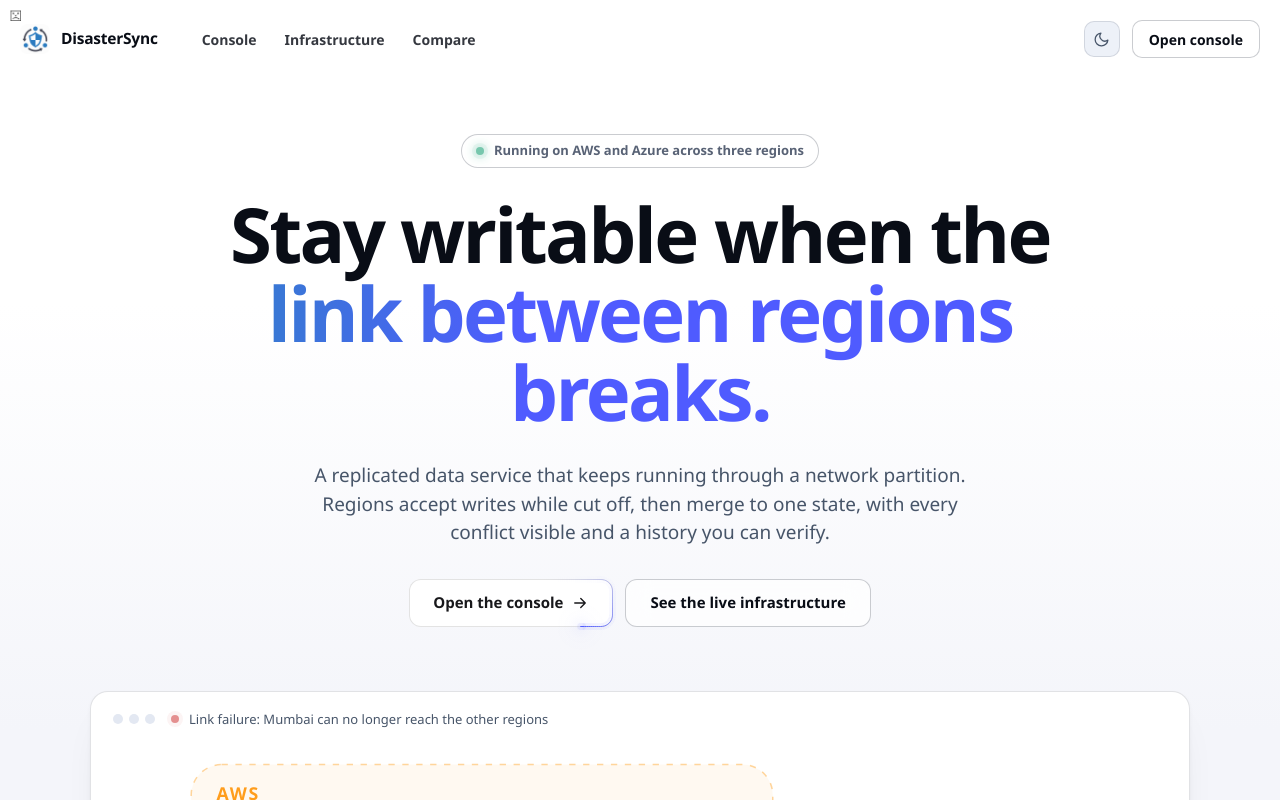
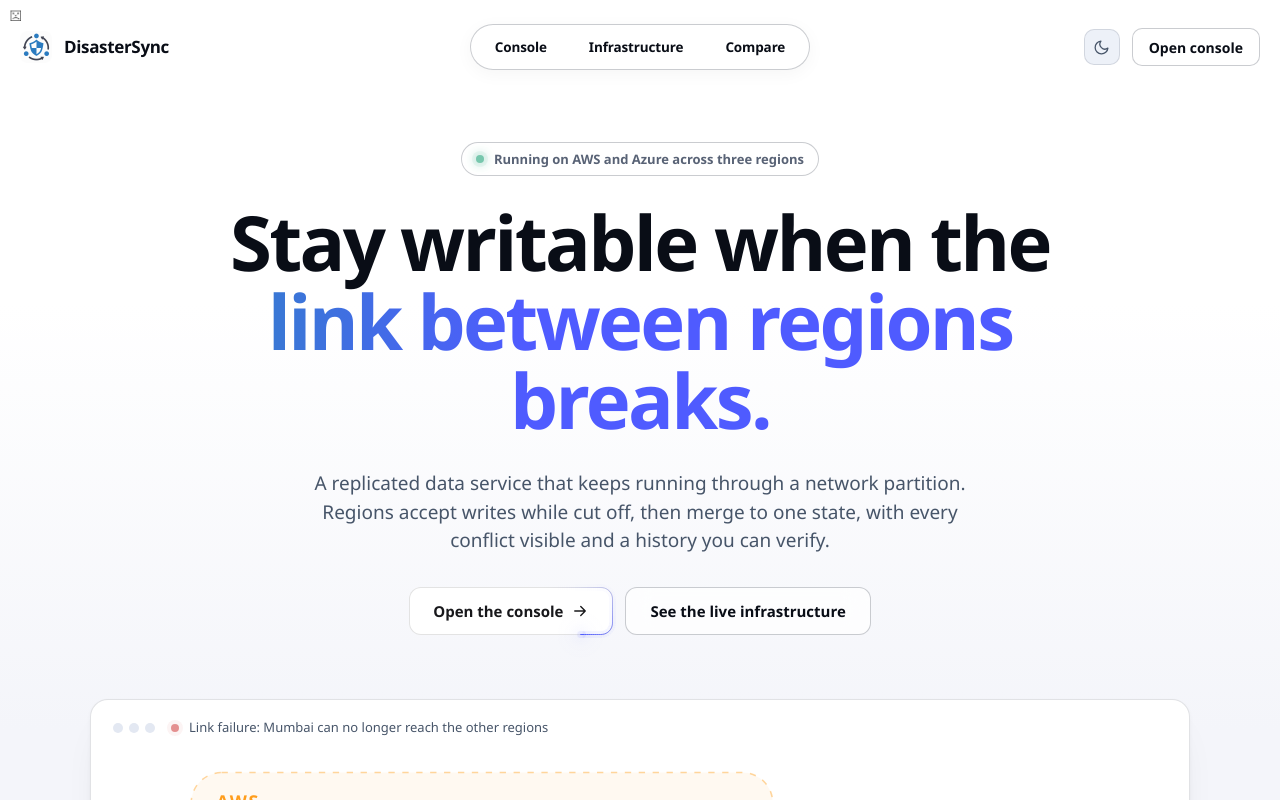
Before and after one commit to Shadab7621/CodeAstra, a React (Vite) app in the folder dashboard/: page / in a window 1280 px wide. Shown: the top 800 px of the page. Built offline with nearby package versions, Linux system fonts and the light colour scheme.

Commit message:
Center hero navbar links and align brand left with logo and actions right

```diff
--- a/dashboard/src/components/Hero.jsx
+++ b/dashboard/src/components/Hero.jsx
@@ -80,17 +80,27 @@ export default function Hero({ onEnter, onToggleTheme, results }) {
       </div>
 
       <nav className="hero-nav">
-        <span className="brand"><img src="/logo.png" alt="DisasterSync" className="brand-mark" />DisasterSync</span>
-        <div className="hero-links">
-          <button onClick={() => onEnter('overview')}>Console</button>
-          <button onClick={() => onEnter('infrastructure')}>Infrastructure</button>
-          <button onClick={() => onEnter('compare')}>Compare</button>
+        <div className="hero-nav-left">
+          <span className="brand">
+            <img src="/logo.png" alt="DisasterSync" className="brand-mark" />
+            <span className="brand-name">DisasterSync</span>
+          </span>
         </div>
-        <span className="spacer" />
-        <button className="icon-btn" onClick={onToggleTheme} aria-label="Toggle light and dark theme">
-          {dark ? <Sun /> : <Moon />}
-        </button>
-        <button className="btn btn-glass" onClick={() => onEnter('overview')}>Open console</button>
+
+        <div className="hero-nav-center">
+          <div className="hero-links">
+            <button type="button" onClick={() => onEnter('overview')}>Console</button>
+            <button type="button" onClick={() => onEnter('infrastructure')}>Infrastructure</button>
+            <button type="button" onClick={() => onEnter('compare')}>Compare</button>
+          </div>
+        </div>
+
+        <div className="hero-nav-right">
+          <button type="button" className="icon-btn" onClick={onToggleTheme} aria-label="Toggle light and dark theme">
+            {dark ? <Sun /> : <Moon />}
+          </button>
+          <button type="button" className="btn btn-glass" onClick={() => onEnter('overview')}>Open console</button>
+        </div>
       </nav>
 
       <header className="hero-center">
--- a/dashboard/src/styles.css
+++ b/dashboard/src/styles.css
@@ -967,11 +967,90 @@ tr.flash td { animation: flash 1.2s var(--ease); }
 .hero { position: relative; min-height: 100vh; overflow: hidden; background: var(--bg); }
 .hero-bg { position: absolute; inset: 0 0 auto 0; height: 760px; z-index: 0; pointer-events: none; }
 .hero-bg::after { content: ""; position: absolute; inset: 0; background: linear-gradient(to bottom, transparent 40%, var(--bg) 96%); }
-.hero-nav { position: relative; z-index: 2; display: flex; align-items: center; gap: 12px; width: min(1240px, calc(100% - 32px)); margin: 0 auto; padding: 20px 0; }
-.hero-links { display: flex; gap: 4px; margin-left: 20px; }
-.hero-links button { background: none; border: 0; padding: 8px 12px; border-radius: 9px; color: var(--text); opacity: 0.82; font-weight: 600; transition: opacity 0.18s, background-color 0.18s; }
-.hero-links button:hover { opacity: 1; background: var(--glass); }
-@media (max-width: 760px) { .hero-links { display: none; } }
+.hero-nav {
+  position: relative;
+  z-index: 10;
+  display: grid;
+  grid-template-columns: 1fr auto 1fr;
+  align-items: center;
+  width: min(1240px, calc(100% - 32px));
+  margin: 0 auto;
+  padding: 24px 0 16px;
+}
+.hero-nav-left {
+  display: flex;
+  align-items: center;
+  justify-content: flex-start;
+}
+.hero-nav-left .brand {
+  display: inline-flex;
+  align-items: center;
+  gap: 12px;
+  cursor: pointer;
+}
+.hero-nav-left .brand-mark {
+  width: 32px;
+  height: 32px;
+  border-radius: 8px;
+  object-fit: contain;
+  display: block;
+}
+.hero-nav-left .brand-name {
+  font-family: var(--display);
+  font-size: 17px;
+  font-weight: 750;
+  letter-spacing: -0.02em;
+  color: var(--text);
+}
+.hero-nav-center {
+  display: flex;
+  align-items: center;
+  justify-content: center;
+}
+.hero-links {
+  display: inline-flex;
+  align-items: center;
+  gap: 6px;
+  padding: 4px 6px;
+  background: var(--glass);
+  backdrop-filter: blur(16px);
+  border: 1px solid var(--border-strong);
+  border-radius: 999px;
+  box-shadow: 0 4px 18px rgba(0, 0, 0, 0.04);
+}
+.hero-links button {
+  background: transparent;
+  border: 0;
+  padding: 8px 18px;
+  border-radius: 999px;
+  color: var(--text);
+  font-size: 13.5px;
+  font-weight: 650;
+  letter-spacing: -0.01em;
+  cursor: pointer;
+  transition: all 0.18s cubic-bezier(0.16, 1, 0.3, 1);
+  white-space: nowrap;
+}
+.hero-links button:hover {
+  background: var(--surface);
+  color: var(--accent);
+  box-shadow: 0 2px 10px rgba(0, 0, 0, 0.08);
+}
+.hero-nav-right {
+  display: flex;
+  align-items: center;
+  justify-content: flex-end;
+  gap: 12px;
+}
+@media (max-width: 820px) {
+  .hero-nav {
+    display: flex;
+    justify-content: space-between;
+  }
+  .hero-nav-center {
+    display: none;
+  }
+}
 .hero-center { position: relative; z-index: 2; text-align: center; width: min(980px, calc(100% - 32px)); margin: 0 auto; padding: 56px 0 8px; }
 .live-chip { display: inline-flex; align-items: center; gap: 10px; height: 34px; padding: 0 14px; border-radius: 999px; background: var(--glass); backdrop-filter: blur(12px); border: 1px solid var(--border-strong); font-size: 13px; font-weight: 600; }
 .hero-title { font-family: var(--display); font-size: clamp(36px, 6vw, 76px); line-height: 1.04; letter-spacing: -0.035em; font-weight: 750; margin: 26px 0 0; }
```
Also changed, not shown: 4 other files (tests, documents, lock files or other folders).
